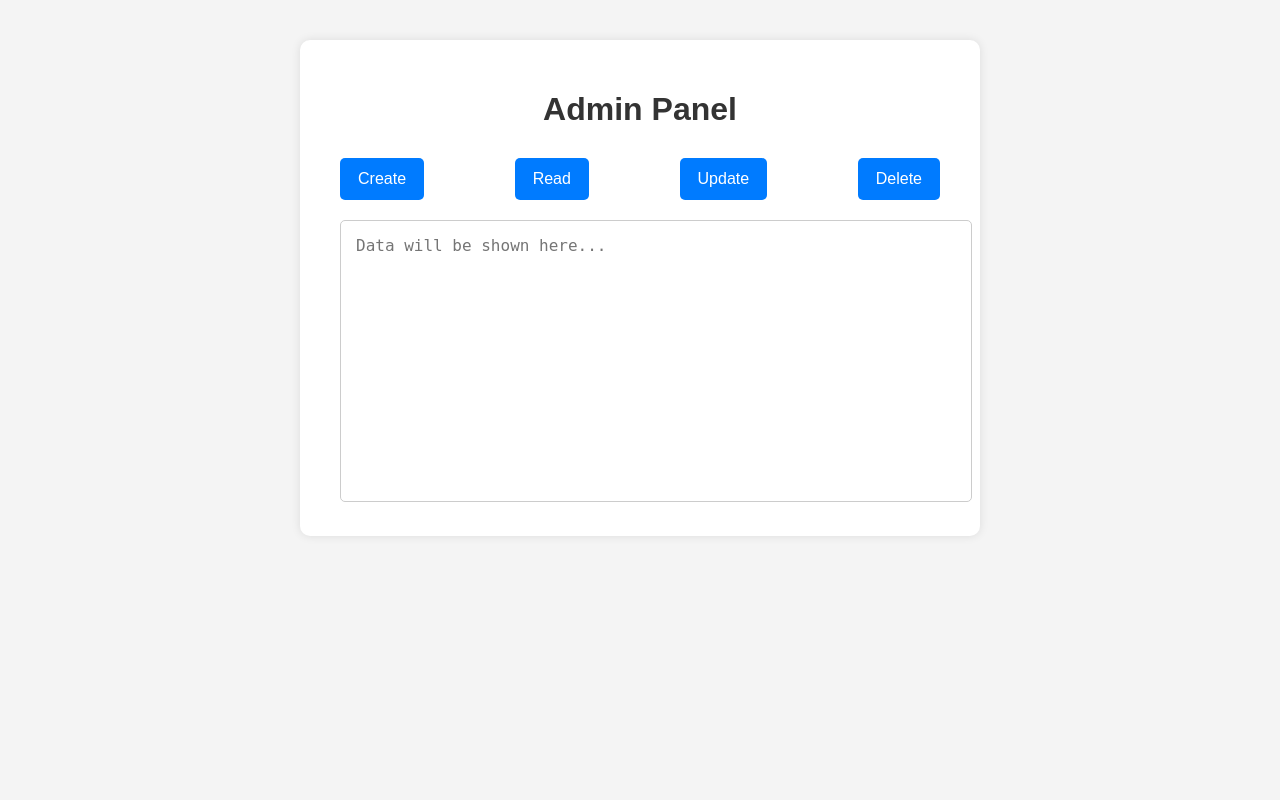
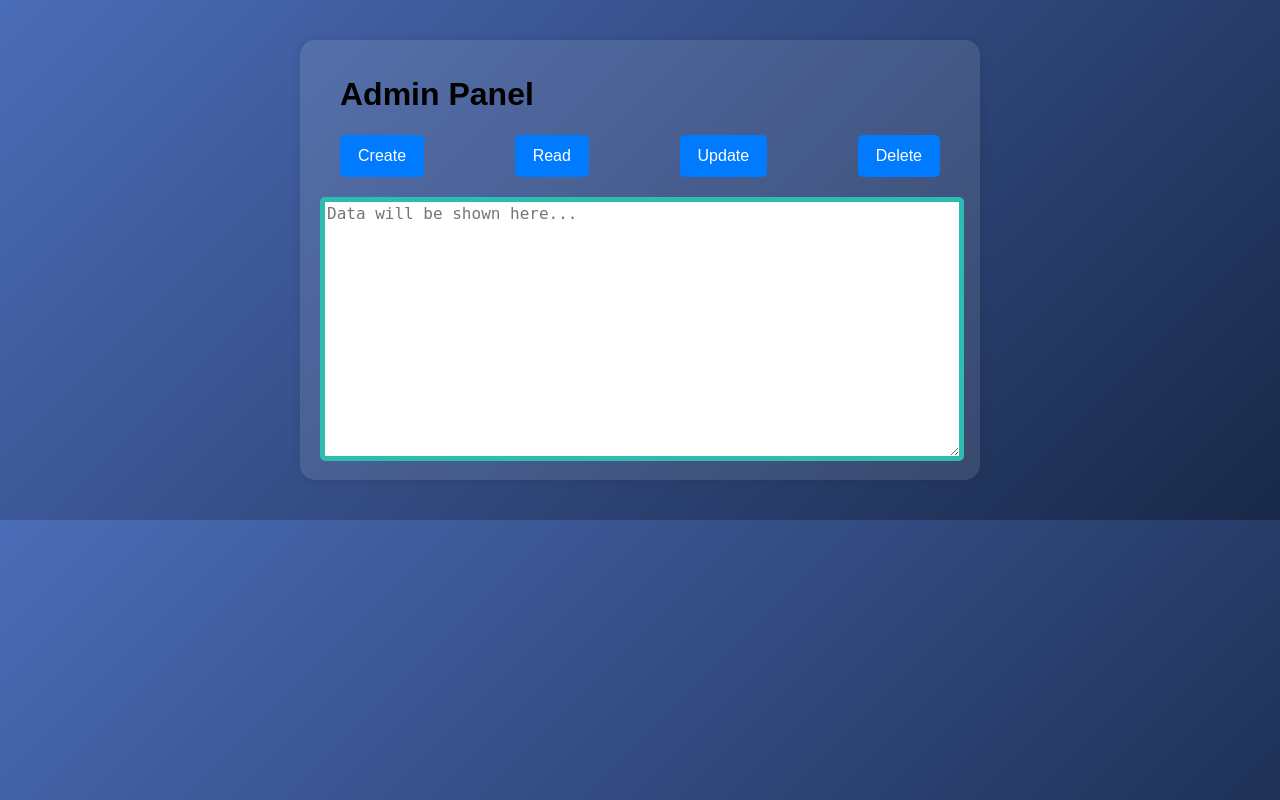
Before and after one commit to jubayerAhmd/BookVault-Web-Application, a PHP site: page /Admin.php in a window 1280 px wide. Run offline with PHP 8.4, Linux system fonts and the light colour scheme.

Commit message:
Update AdminStyle.css

```diff
--- a/CSS/AdminStyle.css
+++ b/CSS/AdminStyle.css
@@ -4,22 +4,42 @@ body {
     margin: 0;
     padding: 40px;
     display: flex;
+    background: linear-gradient(135deg, #4b6cb7, #182848);
     justify-content: center;
     align-items: flex-start;
+    animation: fadeIn 500ms ease-in-out; /* Fade in animation for body */
 }
 
 .admin-container {
-    background-color: white;
-    padding: 30px 40px;
-    border-radius: 10px;
+    background: rgba(255, 255, 255, 0.1);
+    padding: 15px 40px;
+    border-radius: 15px;
     box-shadow: 0 0 10px rgba(0,0,0,0.1);
     width: 600px;
+    animation: slideUp 1200ms ease-in-out; /* Slide up animation */
 }
 
-h1 {
+.header h1{
+    margin-top: -20px;
+    margin-left: -40px;
+    font-size: 35px;
+    color: white;
+    font-weight: bold;
+    padding: 15px;
     text-align: center;
-    margin-bottom: 30px;
-    color: #333;
+    background: rgba(0, 0, 0, 0.6);
+    width: 650px;
+    animation: slideDown 1s ease-in-out; /* Slide down animation */
+}
+
+.header h2{
+    margin-top: -20px;
+    font-size: 25px;
+    color: rgb(245, 197, 197);
+    font-weight: bold;
+    text-align: center;
+    width: 600px;
+    animation: slideDown 1s ease-in-out; /* Slide down animation */
 }
 
 .button-group {
@@ -44,11 +64,43 @@ h1 {
 }
 
 .data-box textarea {
-    width: 100%;
+    margin-left: -20px;
+    width: 105%;
     height: 250px;
-    padding: 15px;
     font-size: 16px;
-    border: 1px solid #ccc;
+    border: 5px solid #2dbcb0;
     border-radius: 5px;
-    resize: none;
 }
+
+
+/* ========== Animations ========== */
+@keyframes fadeIn {
+    from {
+        opacity: 0;
+    }
+    to {
+        opacity: 1;
+    }
+}
+
+@keyframes slideUp {
+    from {
+        transform: translateY(50px);
+        opacity: 0;
+    }
+    to {
+        transform: translateY(0);
+        opacity: 1;
+    }
+}
+
+@keyframes slideDown {
+    from {
+        transform: translateY(-50px);
+        opacity: 0;
+    }
+    to {
+        transform: translateY(0);
+        opacity: 1;
+    }
+}
```
